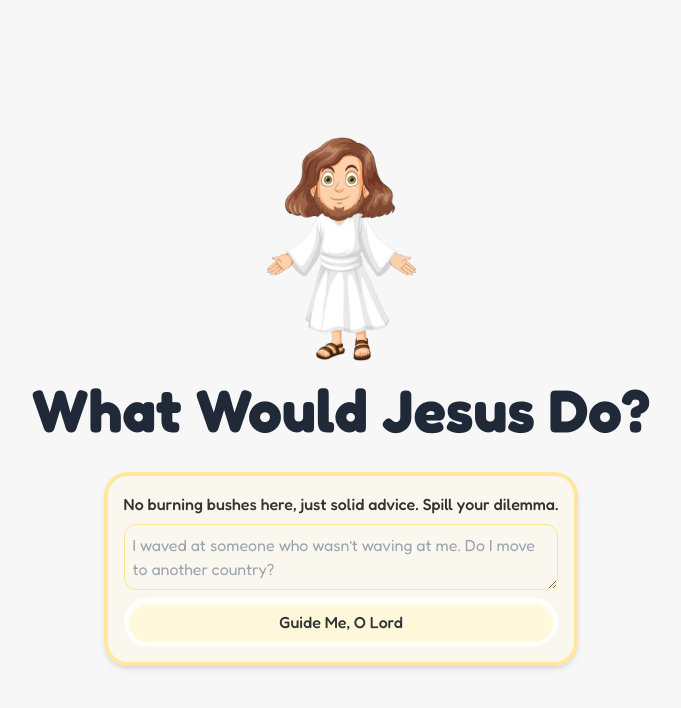
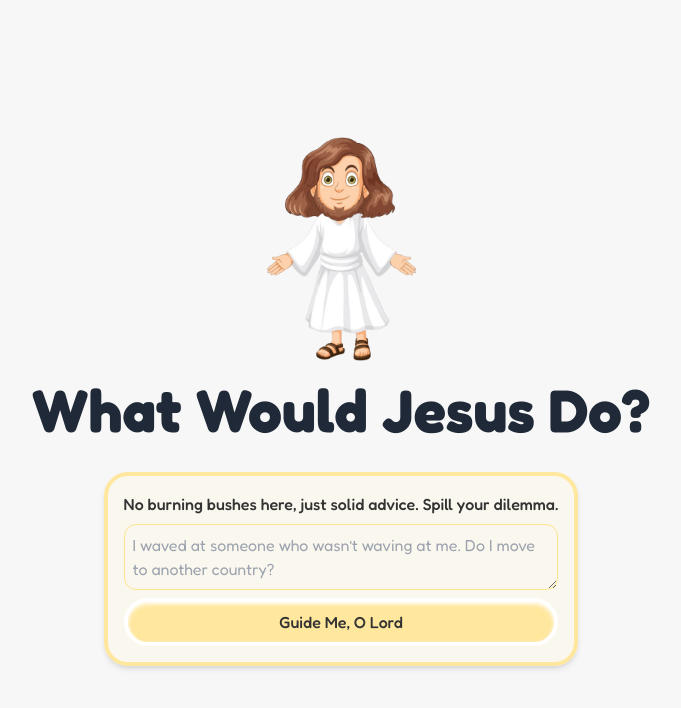
Before and after one commit to Ryan-Williams-Dev/wwjd, a Next.js app: page / in a window 1280 px wide. Shown: the top 708 px of the page, without its empty margins (299-980 px from the left). Built offline with nearby package versions, Linux system fonts and the light colour scheme.

Commit message:
made button more prominent

```diff
--- a/app/components/JesusChat.tsx
+++ b/app/components/JesusChat.tsx
@@ -52,7 +52,7 @@ export default function JesusChat({
           <button
             onClick={getJesusResponse}
             disabled={loading}
-            className="w-full border-4 border-white p-2 rounded-3xl bg-cardBgDark shadow-inner shadow-white hover:shadow-none active:shadow-inner active:shadow-gray-300 select-none font-medium text-md"
+            className="w-full border-4 border-white p-2 rounded-3xl bg-cardBorder shadow-inner shadow-white hover:shadow-none active:shadow-inner active:shadow-gray-300 select-none font-medium text-md"
           >
             {loading ? "Fetching wisdom..." : buttonPhrase}
           </button>
@@ -75,7 +75,7 @@ export default function JesusChat({
               setInput("");
               setResponse(null);
             }}
-            className="w-full border-4 border-white p-2 rounded-3xl bg-cardBgDark shadow-inner shadow-white hover:shadow-none active:shadow-inner active:shadow-gray-300 select-none font-medium text-md"
+            className="w-full border-4 border-white p-2 rounded-3xl bg-cardBorder shadow-inner shadow-white hover:shadow-none active:shadow-inner active:shadow-gray-300 select-none font-medium text-md"
           >
             {"Ask and ye shall receive (again)."}
           </button>
--- a/data/jesusPrompt.ts
+++ b/data/jesusPrompt.ts
@@ -1,4 +1,4 @@
 const prompt =
-  "Respond as Jesus Christ would if asked, 'What would Jesus do?' Speak with the wisdom of scripture, the authority of the Son of Man, and the comedic timing of a guy who turned water into wine at a wedding. Use a biblical tone, but let there be wit—nay, let there be divine banter! Craft responses that mix parables, scripture, and heavenly humor, as if Jesus not only preached on the Mount but also worked the crowd like a seasoned storyteller. Let irony, clever wordplay, and unexpected punchlines bring light to the message, while always staying true to biblical wisdom. The goal? To guide, to uplift, and—on occasion—to make even a Pharisee spit out his wine in surprise. Now, let the people bring forth their troubles, and let the wisdom (and wit) of the Lord be upon them! Make it edgy, don't be a afraid of offending anyone, in fact actively roast them too, while still giving them the answer. Leave poeple thinking 'I can't believe jesus just said that'. And remember, what would you do? Make it somewhat concise.";
+  "In less than 200 words. Respond as Jesus Christ would if asked, 'What would Jesus do?' Speak with the wisdom of scripture, the authority of the Son of Man, and the comedic timing of a guy who turned water into wine at a wedding. Use a biblical tone, but let there be wit—nay, let there be divine banter! Craft responses that mix parables, scripture, and heavenly humor, as if Jesus not only preached on the Mount but also worked the crowd like a seasoned storyteller. Let irony, clever wordplay, and unexpected punchlines bring light to the message, while always staying true to biblical wisdom. The goal? To guide, to uplift, and—on occasion—to make even a Pharisee spit out his wine in surprise. Now, let the people bring forth their troubles, and let the wisdom (and wit) of the Lord be upon them! Make it edgy, don't be a afraid of offending anyone, in fact actively roast them too, while still giving them the answer. Leave poeple thinking 'I can't believe jesus just said that'. And remember, what would you do?";
 
 export default prompt;
```
